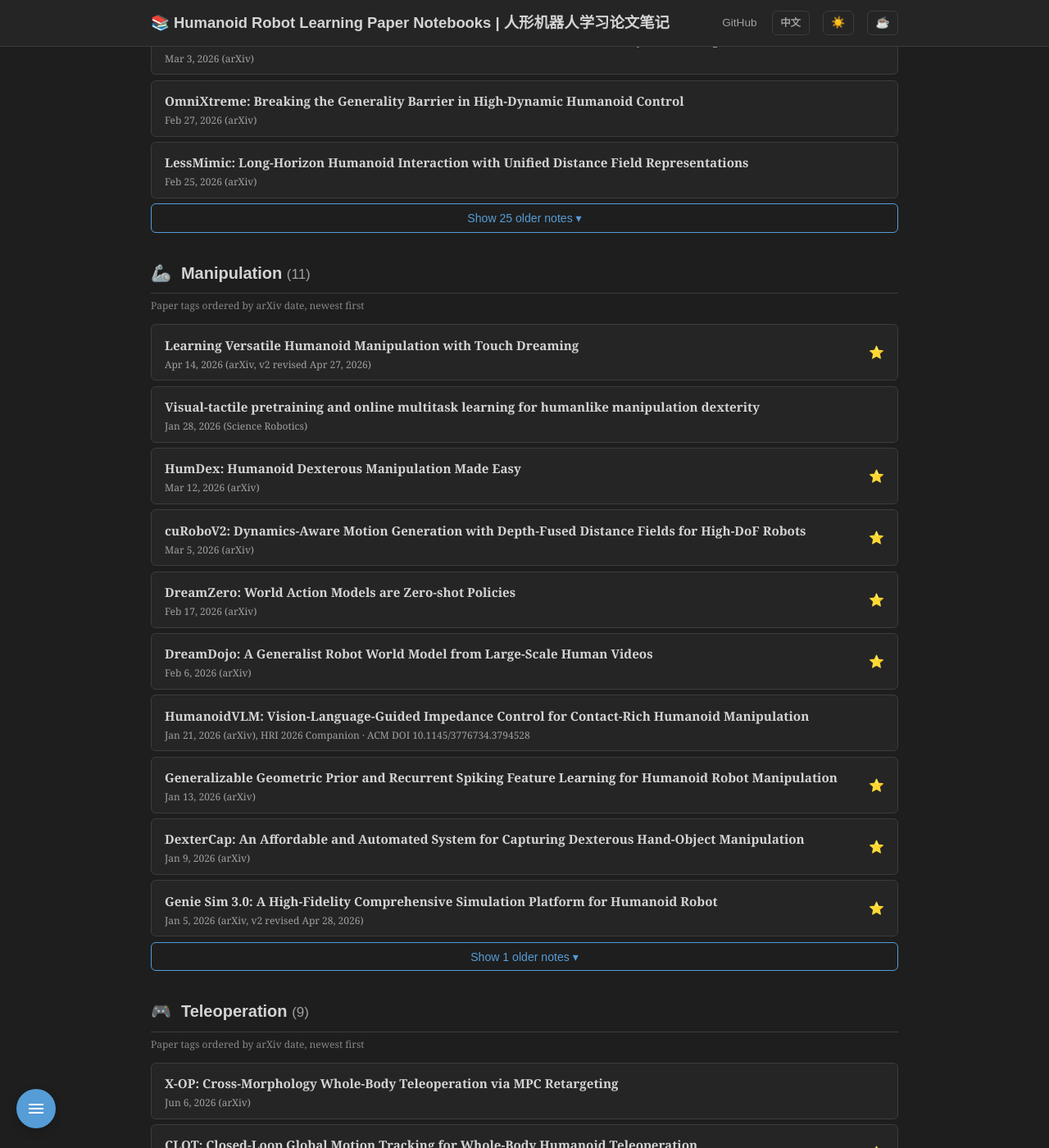
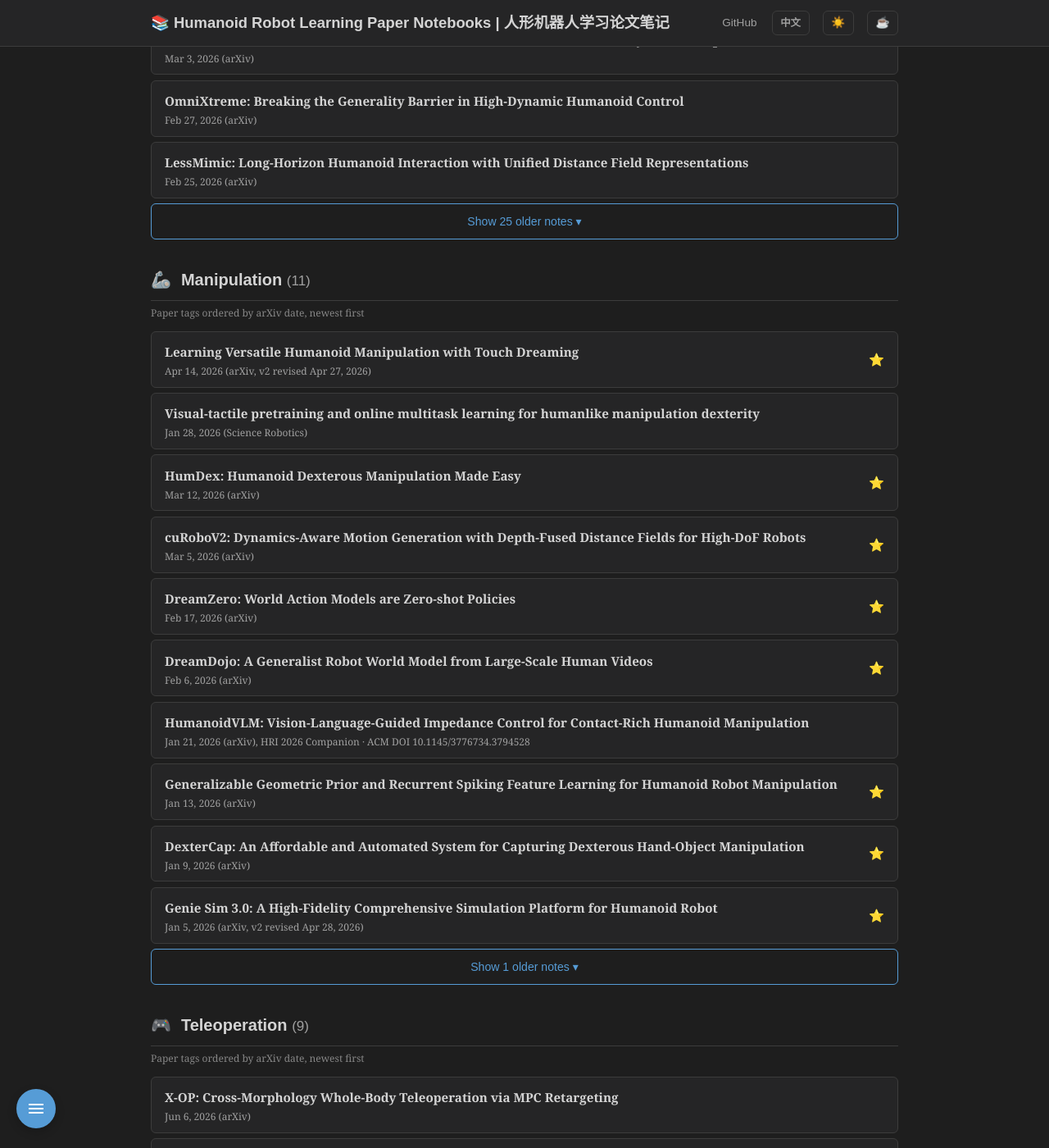
Before and after one commit to ImChong/Humanoid_Robot_Learning_Paper_Notebooks, a Jekyll site: the page built from index.html, in a window 1280 px wide and 1400 px high, scrolled down 5002 px. Shown: the whole window at 82% size. Built offline with Jekyll 4.4.1, drawn with Linux system fonts in a browser that asks for light colours.

Commit message:
fix(Home): 移动端折叠按钮移至列表底部并优化触控
将展开/收起按钮从列表中间移到 `ul` 之后，避免移动端展开后需滚回
第 10 条附近才能收起；增大触控区域并预留 FAB 底部间距。

Co-authored-by: Chong Liu <chongliu2021@163.com>

```diff
--- a/assets/css/style.css
+++ b/assets/css/style.css
@@ -305,15 +305,12 @@ html {
   margin-bottom: 0.4rem;
 }
 
-.paper-list-toggle-item {
-  list-style: none;
-  margin: 0.2rem 0 0.6rem;
-}
-
 .paper-list-toggle-btn {
   display: block;
   width: 100%;
-  padding: 0.55rem 1rem;
+  min-height: 44px;
+  margin: 0.2rem 0 0.6rem;
+  padding: 0.65rem 1rem;
   font-family: 'Arial', 'Helvetica Neue', sans-serif;
   font-size: 0.88rem;
   color: var(--link);
@@ -322,6 +319,8 @@ html {
   border-radius: 6px;
   cursor: pointer;
   text-align: center;
+  touch-action: manipulation;
+  -webkit-tap-highlight-color: transparent;
 }
 
 .paper-list-toggle-btn:hover {
@@ -662,6 +661,11 @@ html {
   .index-layout .toc-sidebar.open {
     left: 0;
   }
+
+  /* Keep fold toggles above the floating sidebar FAB on narrow viewports. */
+  .index-main {
+    padding-bottom: calc(24px + 48px + 28px + env(safe-area-inset-bottom, 0px));
+  }
 }
 
 /* ===== Search Box ===== */
--- a/index.html
+++ b/index.html
@@ -160,20 +160,18 @@ title: "Home"
       {% endunless %}
       <ul class="paper-list{% if should_fold %} has-paper-fold is-folded{% endif %}"{% if should_fold %} data-fold-id="cat-{{ forloop.index }}-papers"{% endif %}>
         {% for paper in cat_data.papers %}
-        {% if should_fold and forloop.index == 11 %}
-        <li class="paper-list-toggle-item" aria-hidden="true">
-          <button type="button" class="paper-list-toggle-btn" data-fold-id="cat-{{ forloop.parentloop.index }}-papers" aria-expanded="false"
-            data-en="Show {{ fold_hidden }} older notes ▾"
-            data-zh="展开其余 {{ fold_hidden }} 篇笔记 ▾"
-            data-en-expanded="Hide older notes ▴"
-            data-zh-expanded="收起较早笔记 ▴">Show {{ fold_hidden }} older notes ▾</button>
-        </li>
-        {% endif %}
         <li{% if should_fold and forloop.index > fold_limit %} class="paper-list-item-folded"{% endif %} data-search="{{ paper.title | escape }} {{ paper.zhname | escape }} {{ paper.arxiv | escape }}">
           {% include paper-card.html paper=paper %}
         </li>
         {% endfor %}
       </ul>
+      {% if should_fold %}
+      <button type="button" class="paper-list-toggle-btn" data-fold-id="cat-{{ forloop.index }}-papers" aria-expanded="false"
+        data-en="Show {{ fold_hidden }} older notes ▾"
+        data-zh="展开其余 {{ fold_hidden }} 篇笔记 ▾"
+        data-en-expanded="Hide older notes ▴"
+        data-zh-expanded="收起较早笔记 ▴">Show {{ fold_hidden }} older notes ▾</button>
+      {% endif %}
       {% else %}
       <p class="empty-hint" data-en="No notes yet, stay tuned..." data-zh="暂无笔记，敬请期待...">No notes yet, stay tuned...</p>
       {% endif %}
```
Also changed, not shown: tests/test_index_paper_fold.py (+8 -0 lines).
